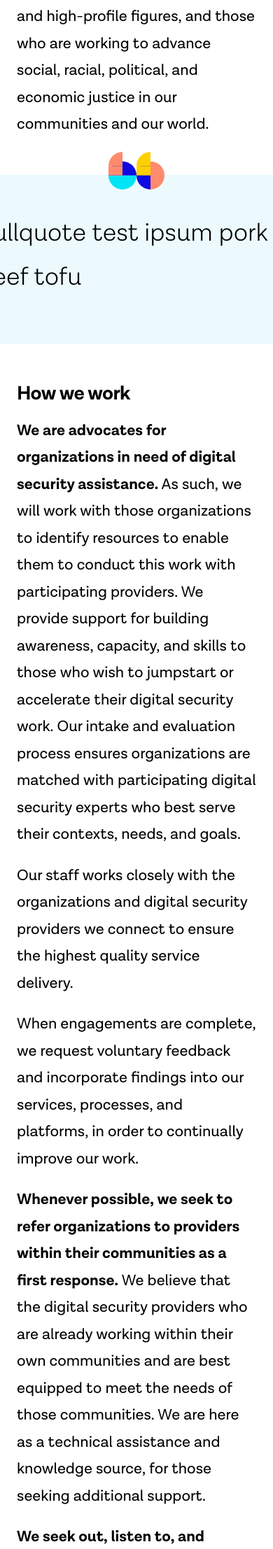
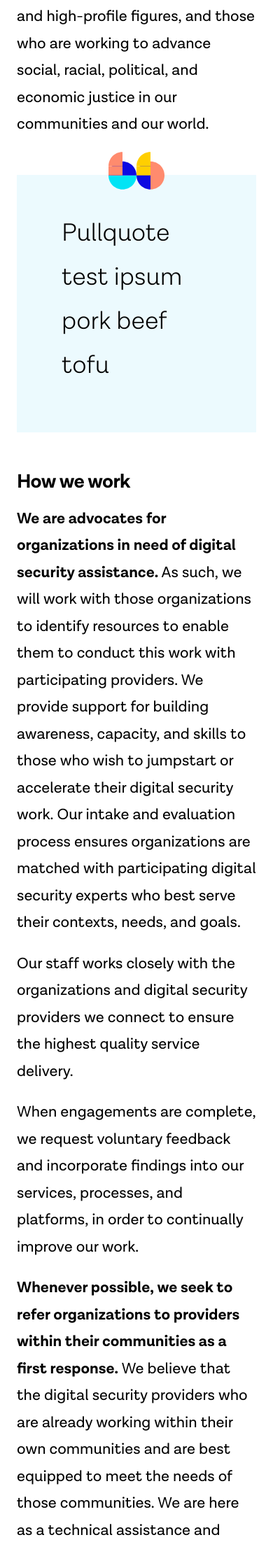
Before and after one commit to tiffrobo/exchange-new, a Jekyll site: the page built from about.md, in a window 390 px wide. Shown: the part 946-3160 px from the top of the page at 70% size. Built offline with Jekyll 4.4.1, drawn with Linux system fonts in a browser that asks for light colours; nearby versions of some CDN libraries.

Commit message:
fix pullquote responsive

```diff
--- a/_layouts/page.html
+++ b/_layouts/page.html
@@ -20,6 +20,11 @@
 
 .page{
   #content{
+    position: relative;
+    z-index: 3;
+    max-width: 700px;
+    margin: 0 auto;
+
     .svgBlockquote{
       display: none;
     }
@@ -50,7 +55,10 @@
       width: 170%;
       position: relative;
       left: -35%;
-
+      @include mq(smd) {
+        width: 100%;
+        left: 0px;
+      }
       p{
         font-size: 36px;
       }
--- a/_layouts/post.html
+++ b/_layouts/post.html
@@ -61,6 +61,10 @@
       width: 170%;
       position: relative;
       left: -35%;
+      @include mq(smd) {
+        width: 100%;
+        left: 0px;
+      }
 
       p{
         font-size: 36px;
```
Also changed, not shown: 10 other files.
